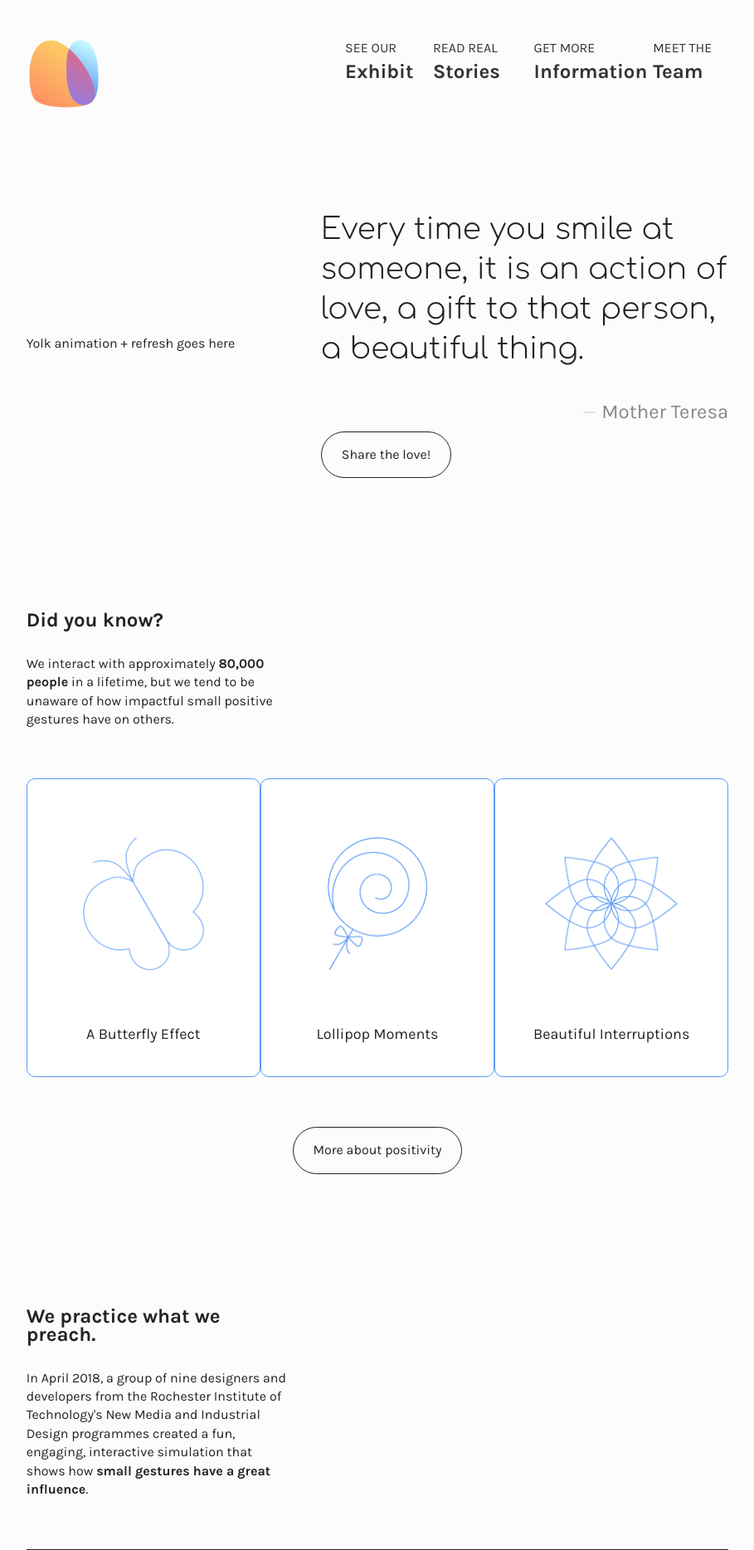
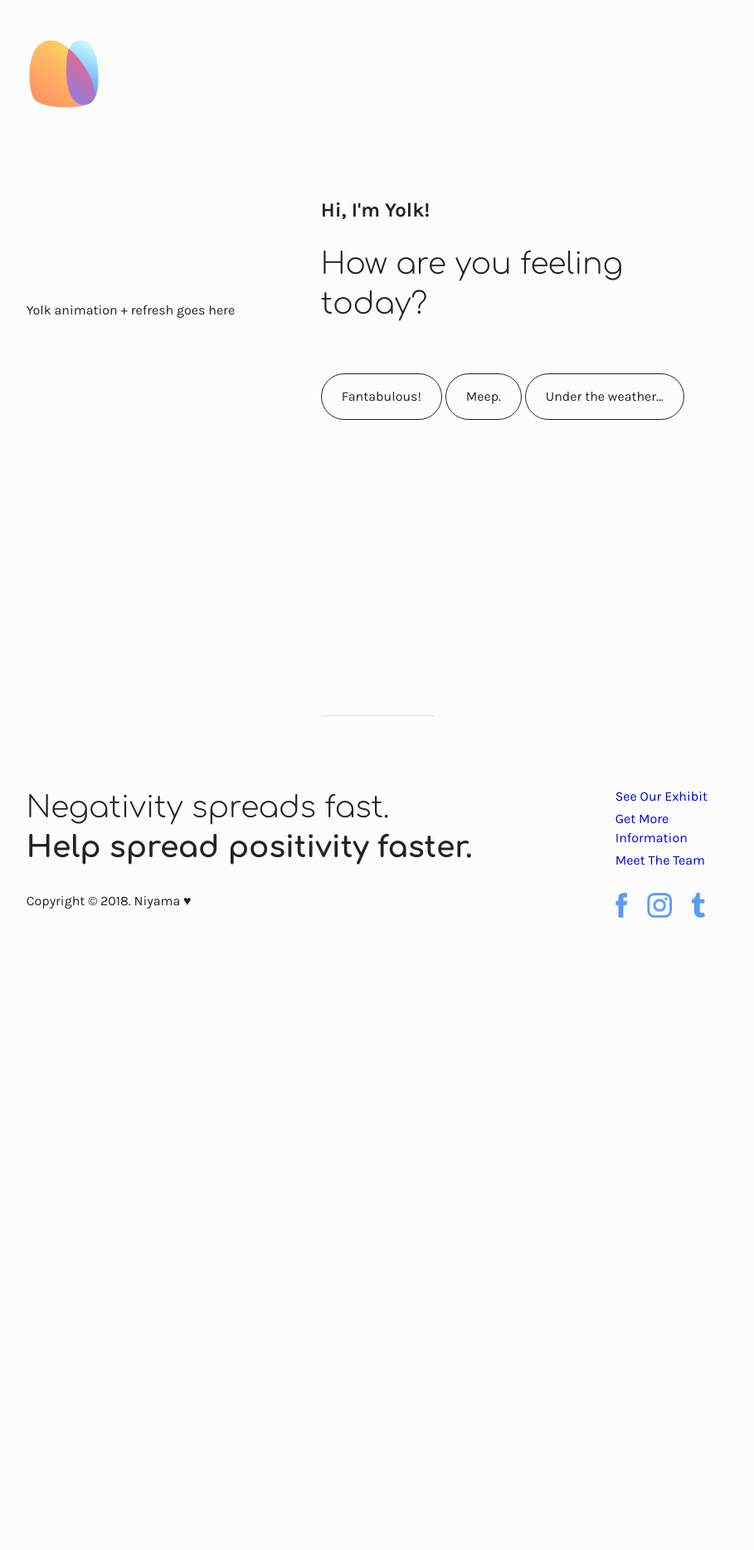
Before and after one commit to exl8210/Niyama, a PHP site: page /wip.php in a window 1280 px wide. Shown: the top 1868 px of the page at 83% size, without its empty margins (185-1094 px from the left). After the commit the page ends 1106 px from the top, so only its background shows below. Run offline with PHP 8.4, Linux system fonts and the light colour scheme.

Commit message:
Initial state and animations
Coded in the initial state (before the user makes a selection) and the
state afterwards where elements animate in.

```diff
--- a/assets/css/skeleton-modified.css
+++ b/assets/css/skeleton-modified.css
@@ -147,9 +147,12 @@ hr {
 }
 
 .small-vert-space {
+    margin: 30px 0;
+}
+
+.large-vert-space {
     margin: 60px 0;
 }
-
 
 /* Media Queries
 –––––––––––––––––––––––––––––––––––––––––––––––––– */
--- a/assets/css/style.css
+++ b/assets/css/style.css
@@ -15,7 +15,7 @@ html {
 }
 
 .hide {
-    display: none;
+    opacity: 0;
 }
 
 
@@ -37,15 +37,35 @@ body {
 header {
     padding: 44px 0 80px;
     display: block;
+    position: relative;
+}
+
+
+/* HOMEPAGE */
+
+#yolk-container {
+    display: flex;
+    align-items: center;
+    height: 340px;
 }
 
 #yolk-quote {
-    display: flex;
-    align-items: center;
+    display: none;
 }
 
 #yolk {
     justify-content: center;
+}
+
+#share-options  {
+    position: absolute;
+    display: none;
+    margin-top: 20px;
+}
+
+#did-you-know, #exhibit-intro {
+    display: none;
+    opacity: 0;
 }
 
 
@@ -56,10 +76,18 @@ header {
 }
 
 nav {
+    position: absolute;
     width: 100%;
     height: auto;
     text-align: right;
-    transition: background-image 0.2s ease;
+    opacity: 1;
+    margin-top: 0;
+    transition: background-image 0.2s ease, opacity 0.5s ease, margin-top 0.5s ease;
+}
+
+nav.pre-nav {
+    opacity: 0;
+    margin-top: -40px;
 }
 
 nav ul li {
--- a/assets/js/functions.js
+++ b/assets/js/functions.js
@@ -1,6 +1,69 @@
 "use strict";
 
+/*
+    Array of quotes
+*/
+
+var happyQuoteArr, sadQuoteArr, quote;
+
+
 $(document).ready(function() {
+    /*
+        Select from array of quotes
+    */
+
+    function happyQuote() {
+        // random number between 1 and 10
+        var randNum = Math.floor((Math.random() * 10) + 1);
+
+        // save quote
+        quote = happyQuoteArr[randNum];
+    }
+
+    function sadQuote() {
+        // random number between 1 and 10
+        var randNum = Math.floor((Math.random() * 10) + 1);
+
+        // save quote
+        quote = sadQuoteArr[randNum];
+    }
+
+
+    /*
+        Actions after user selects their mood
+    */
+
+    // happy
+    $("#happy-button").click(function() {
+        loadContent();
+    });
+
+
+    // fade out yolk-intro, fade in yolk-quote
+    function loadContent() {
+        $("#yolk-intro").fadeOut();
+
+        setTimeout(function() {
+            $("#yolk-quote").fadeIn();
+        }, 500);
+
+        setTimeout(function() {
+            $("nav").removeClass("pre-nav");
+        }, 800);
+
+        setTimeout(function() {
+            $("#did-you-know").fadeIn().animate({
+                marginTop: "-20px",
+                opacity: 1
+            }, 500);
+            $("#exhibit-intro").fadeIn().animate({
+                marginTop: "-20px",
+                opacity: 1
+            }, 500);
+        }, 900);
+    }
+
+
 
     /*
         URL-related variables
@@ -15,29 +78,52 @@ $(document).ready(function() {
     }
 
     /*
-        navigation - current page indicator, project nav
+        navigation - current page indicator, show nav
     */
 
     switch(pageName[0]) {
+        case '':
+            break;
+
         case 'exhibit':
+            $("nav").removeClass("pre-nav");
             $('#navExhibit').addClass("current");
             break;
 
         case 'stories':
+            $("nav").removeClass("pre-nav");
             $('#navStories').addClass("current");
             break;
 
         case 'information':
+            $("nav").removeClass("pre-nav");
             $('#navInfo').addClass("current");
             break;
 
         case 'team':
+            $("nav").removeClass("pre-nav");
             $('#navTeam').addClass("current");
             break;
 
         default:
             break;
     }
+
+
+    /*
+        sharing
+    */
+
+    // show/hide share options
+    $("#share-button").click(function() {
+        $("#share-options").fadeToggle();
+    });
+
+
+    //share to different social media channels
+
+
+
 
     /*
         animate the home screen - typer in first, then fade content in
--- a/footer.php
+++ b/footer.php
@@ -1,4 +1,3 @@
-
 <footer class="row">
     <div class="offset-by-five two columns">
         <div class="u-cf small-vert-space"></div>
--- a/header.php
+++ b/header.php
@@ -63,7 +63,7 @@
         <header class="offset-by-one ten columns">
             <a href="index.php"><img src="assets/media/brand/niyama-logo@2x.png" id="logo" alt="Niyama" /></a>
 
-            <nav>
+            <nav class="pre-nav">
                 <ul>
                     <li><a href="exhibit.php" id="navExhibit">See our<br />Exhibit</a></li>
                     <li><a href="stories.php" id="navStories">Read real<br />Stories</a></li>
@@ -74,4 +74,4 @@
 
         </header>
 
-        <div class="u-cf small-vert-space"></div>
+        <div class="u-cf clear"></div>
--- a/wip.php
+++ b/wip.php
@@ -1,19 +1,42 @@
 <?php include("header.php"); ?>
 
     <!-- Yolk Quotes -->
-        <div class="row" id="yolk-quote">
+    <div class="row" id="yolk-container">
         <div class="offset-by-one four columns" id="yolk">
             Yolk animation + refresh goes here
         </div>
 
-            <div class="six columns">
+        <div class="six columns" id="yolk-intro">
+            <h2>Hi, I'm Yolk!</h2>
+
             <blockquote>
+                How are you feeling today?
+            </blockquote>
+
+            <div class="u-cf small-vert-space"></div>
+
+            <a class="button" id="happy-button">Fantabulous!</a>
+            <a class="button" id="neutral-button">Meep.</a>
+            <a class="button" id="sad-button">Under the weather...</a>
+        </div>
+
+        <div class="u-cf"></div>
+
+        <div class="six columns" id="yolk-quote">
+            <h2 id="quoteHeading">I’m so happy to hear that!</h2>
+
+            <blockquote id="quoteContent">
                 Every time you smile at someone, it is an action of love, a gift to that person, a beautiful thing.
                 <br />
                 <p class="attr">Mother Teresa</p>
             </blockquote>
 
-                <a class="button" onmouseover="shareOptions()">Share the love!</a>
+            <!-- share options -->
+            <a class="button" id="share-button">Share the love!</a>
+
+            <div id="share-options">
+                hello
+            </div>
         </div>
     </div>
 
@@ -26,7 +49,7 @@
             <p>We interact with approximately <strong>80,000 people</strong> in a lifetime, but we tend to be unaware of how impactful small positive gestures have on others.</p>
         </div>
 
-            <div class="u-cf small-vert-space"></div>
+        <div class="u-cf large-vert-space"></div>
 
         <div class="offset-by-one ten columns" id="info-cards">
             <a class="card">
@@ -43,7 +66,7 @@
             </a>
         </div>
 
-            <div class="u-cf small-vert-space"></div>
+        <div class="u-cf large-vert-space"></div>
 
         <div class="u-full-width u-centre">
             <a class="button">More about positivity</a>
@@ -59,13 +82,13 @@
             <p>In April 2018, a group of nine designers and developers from the Rochester Institute of Technology's New Media and Industrial Design programmes created a fun, engaging, interactive simulation that shows how <strong>small gestures have a great influence</strong>.</p>
         </div>
 
-            <div class="u-cf small-vert-space"></div>
+        <div class="u-cf large-vert-space"></div>
 
         <div class="offset-by-one ten columns">
             <div style="width: 100%; height: 636px; border: 1px solid #232323"> promotional video - animation, or final post-Imagine RIT cut</div>
         </div>
 
-            <div class="u-cf small-vert-space"></div>
+        <div class="u-cf large-vert-space"></div>
 
         <div class="u-full-width u-centre">
             <a class="button">More about Niyama</a>
```
Lines whose indentation alone changed are shown as unchanged.
